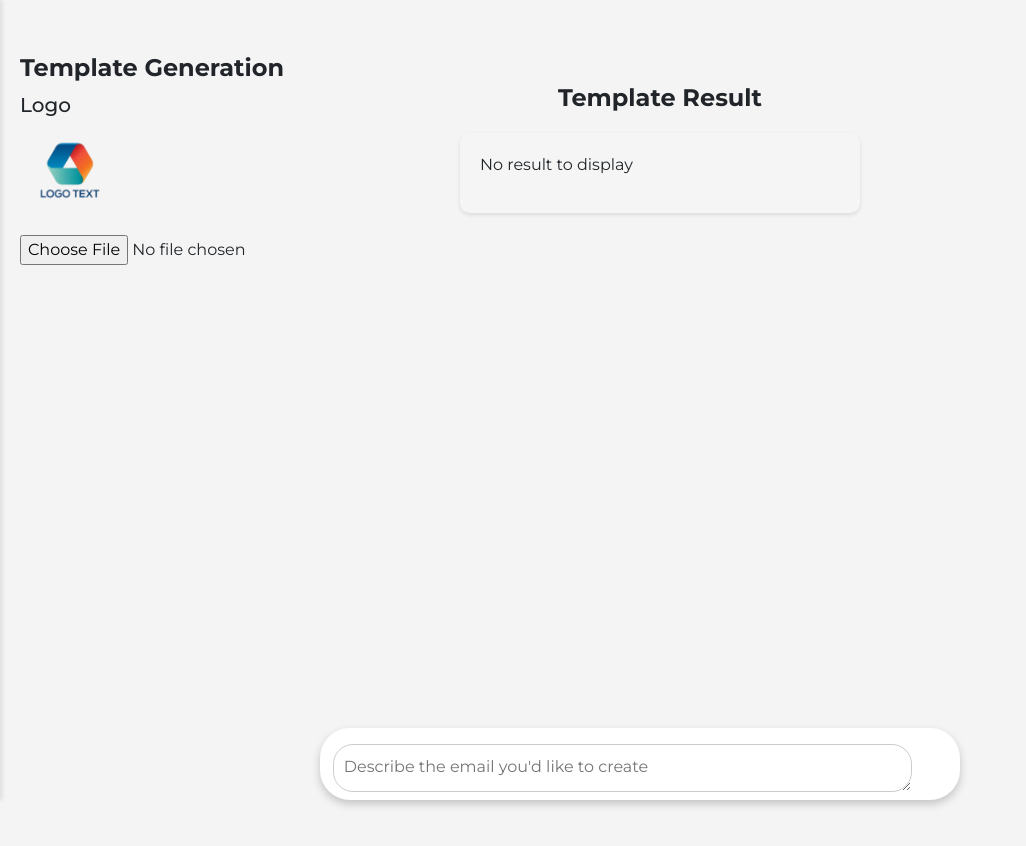
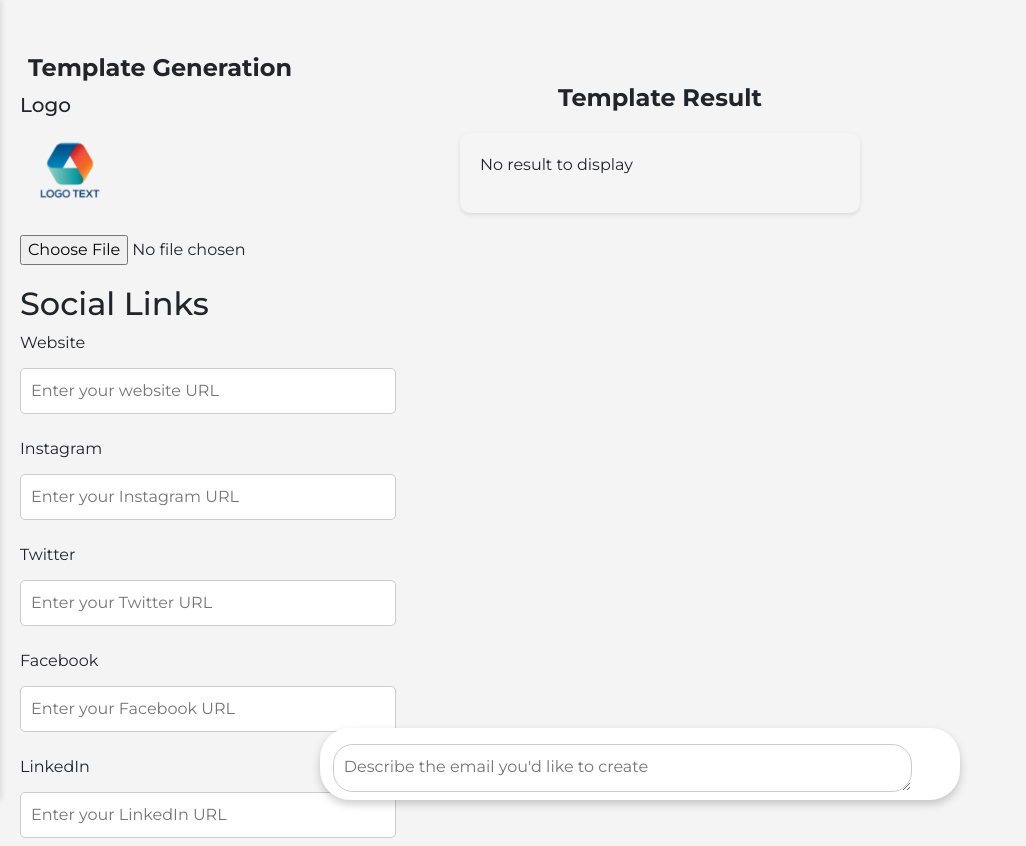
Before and after one commit to muhammadateeb86/AIMailBuilder, a React (Create React App) app: page /profile in a window 1280 px wide. Shown: the whole page, without its empty margins (0-1026 px from the left). Before the commit the page ends 800 px from the top, so only its background shows below. Built offline with nearby package versions, Linux system fonts and the light colour scheme; some icons are missing.

Commit message:
Update ProfilePage.jsx

```diff
--- a/src/Pages/ProfilePage.jsx
+++ b/src/Pages/ProfilePage.jsx
@@ -1,13 +1,15 @@
 import React, { useState, useRef } from 'react';
 import { Helmet } from 'react-helmet';
-import "../Css/profile.css";
 import stayaLogo from "../Media/stayaLogo.png";
 import dummy from "../Media/dummy.png";
 import { useNavigate } from 'react-router-dom';
 import Template1 from '../Components/Template1.jsx';
+import Template2 from '../Components/Template2.jsx';
 import 'bootstrap/dist/css/bootstrap.min.css';
+import "../Css/profile.css";
+import juice from 'juice';
 
-const ProfilePage = () => {
+const ProfilePage = ({ setTemplateForEditor }) => {
     const navigate = useNavigate();
     const [logoPreview, setLogoPreview] = useState(dummy);
     const [formFeedback, setFormFeedback] = useState(false);
@@ -15,11 +17,14 @@ const ProfilePage = () => {
     const [result, setResult] = useState(null);
     const promptRef = useRef(null);
     const [loading, setLoading] = useState(false);
+    const [isTemplate1, setIsTemplate1] = useState(true);
+    const [selectedLogo, setSelectedLogo] = useState(dummy);
 
     const handleLogoChange = (event) => {
         const reader = new FileReader();
         reader.onload = (e) => {
             setLogoPreview(e.target.result);
+            setSelectedLogo(e.target.result);
         };
         reader.readAsDataURL(event.target.files[0]);
     };
@@ -37,7 +42,7 @@ const ProfilePage = () => {
         setLoading(true);
         const prompt = promptRef.current.value;
         try {
-            const response = await fetch(`${process.env.REACT_APP_FLASK_URL}/query`, {
+            const response = await fetch("https://ideal-wildly-cat.ngrok-free.app/query", {
                 method: 'POST',
                 headers: {
                     'Content-Type': 'application/json',
@@ -56,15 +61,43 @@ const ProfilePage = () => {
         setMenuVisible(!menuVisible);
     };
 
-    const handleCopyToClipboard = (id) => {
-        const element = document.getElementById(id);
-        navigator.clipboard.writeText(element.innerText);
-        alert("Copied to clipboard");
+    const handleCopyToClipboard = (templateId) => {
+        const templateElement = document.getElementById(templateId);
+        const range = document.createRange();
+        range.selectNode(templateElement);
+        window.getSelection().removeAllRanges();
+        window.getSelection().addRange(range);
+        document.execCommand("copy");
+        window.getSelection().removeAllRanges();
+        alert("Template copied to clipboard!");
     };
 
-    const sendToEditor = (id) => {
-        const element = document.getElementById(id);
-        navigate("/editor", { state: { content: element.innerHTML } });
+    const extractHtml = (templateId) => {
+        const element = document.getElementById(templateId);
+        if (element) {
+            const htmlWithInlineStyles = juice(element.outerHTML);
+            return htmlWithInlineStyles;
+        } else {
+            console.error(`Element with ID ${templateId} not found.`);
+            return null;
+        }
+    };
+
+    const sendToEditor = (templateId) => {
+        const extractedHtml = extractHtml(templateId);
+        console.log(extractedHtml);
+
+        setTemplateForEditor((prev) => {
+            let current = prev;
+            current.body.rows[0].columns[0].contents[0].values.text = extractedHtml;
+            return current;
+        });
+
+        navigate("/template-editor");
+    };
+
+    const toggleTemplate = () => {
+        setIsTemplate1(!isTemplate1);
     };
 
     return (
@@ -103,7 +136,7 @@ const ProfilePage = () => {
                 <button className="profile_page-menu-toggle-outer" onClick={toggleMenu}>
                     <i className="fa-solid fa-bars"></i>
                 </button>
-                <h1>Template Generation</h1>
+                <h1 style={{ marginLeft: "0.5rem" }}>Template Generation</h1>
                 <form id="brand-kit-form" onSubmit={handleSubmit}>
                     <div className="profile_page-form-section">
                         <label htmlFor="logo"><h5>Logo</h5></label>
@@ -111,6 +144,30 @@ const ProfilePage = () => {
                         <input type="file" id="logo" name="logo" accept="image/*" onChange={handleLogoChange} />
                     </div>
                 </form>
+                <div className="social-links-section">
+                    <h2>Social Links</h2>
+                    <div className="form-group">
+                        <label htmlFor="website">Website</label>
+                        <input type="text" id="website" placeholder="Enter your website URL" />
+                    </div>
+                    <div className="form-group">
+                        <label htmlFor="instagram">Instagram</label>
+                        <input type="text" id="instagram" placeholder="Enter your Instagram URL" />
+                    </div>
+                    <div className="form-group">
+                        <label htmlFor="twitter">Twitter</label>
+                        <input type="text" id="twitter" placeholder="Enter your Twitter URL" />
+                    </div>
+                    <div className="form-group">
+                        <label htmlFor="facebook">Facebook</label>
+                        <input type="text" id="facebook" placeholder="Enter your Facebook URL" />
+                    </div>
+                    <div className="form-group">
+                        <label htmlFor="linkedin">LinkedIn</label>
+                        <input type="text" id="linkedin" placeholder="Enter your LinkedIn URL" />
+                    </div>
+                </div>
+
             </div>
             <div className={`profile_page-additional-content ${menuVisible ? 'menu-visible' : ''}`}>
                 <h1 style={{ textAlign: "center" }}>Template Result</h1>
@@ -124,13 +181,18 @@ const ProfilePage = () => {
                     ) : result ? (
                         <div className="template-container">
                             <button className="copy-button" onClick={() => handleCopyToClipboard('template1')}>
-                                Copy to Clipboard
+                                <i className="fa-solid fa-clipboard"></i>
                             </button>
                             <button className="edit-button" onClick={() => sendToEditor("template1")}>
-                                Edit Template
+                                <i className="fa-solid fa-pen-to-square"></i>
                             </button>
+                            <i
+                                className={`fa-solid fa-arrow-right toggle-template ${isTemplate1 ? 'rotate-right' : 'rotate-left'}`}
+                                onClick={toggleTemplate}
+                                aria-label="Toggle Template"
+                            ></i>
                             <div id="template1">
-                                <Template1 result={result} />
+                                {isTemplate1 ? <Template1 result={result} logo={selectedLogo} /> : <Template2 result={result} logo={selectedLogo} />}
                             </div>
                         </div>
                     ) : (
@@ -140,7 +202,7 @@ const ProfilePage = () => {
             </div>
             <div className={`prompt-section ${menuVisible ? 'slide-right' : ''}`}>
                 <form id="prompt-form" onSubmit={handlePromptSubmit} className="profile_page-form-with-icon">
-                    <div className="profile_page-form-section">
+                    <div className="prompt-area">
                         <div className="textarea-container">
                             <textarea id="prompt" ref={promptRef} placeholder="Describe the email you'd like to create" />
                             <button type="submit" className="profile_page-submit-icon" disabled={loading}>
```
